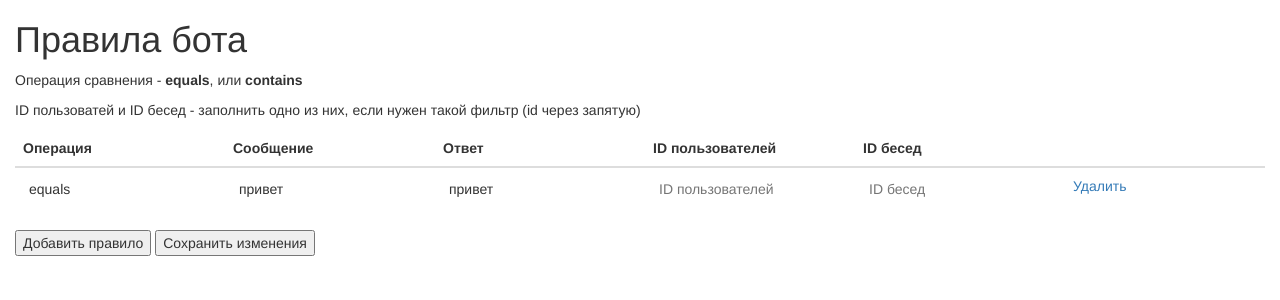
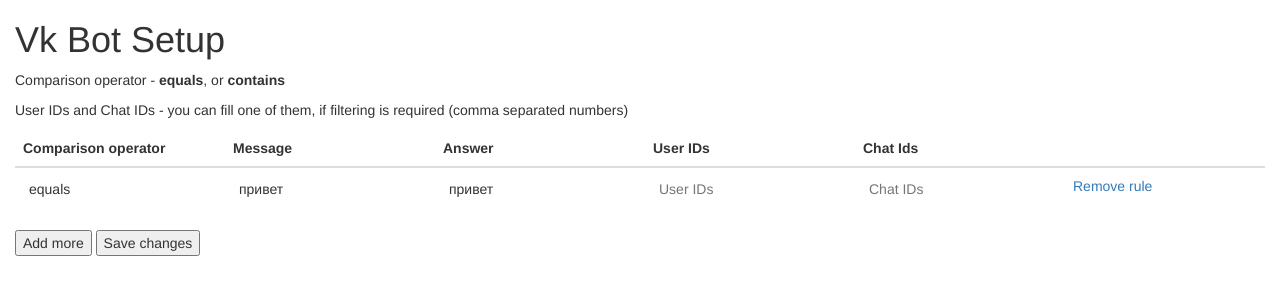
Before and after one commit to follower90/php-vkbot, a PHP site: page / in a window 1280 px wide. Shown: the top 300 px of the page. Run offline with PHP 8.4, Linux system fonts and the light colour scheme; data comes from the database, SQL or seed files in the repository; both versions use the stored data as it was after the commit.

Commit message:
translate everything to english

```diff
--- a/setup/css/style.css
+++ b/setup/css/style.css
@@ -13,3 +13,6 @@
 .new-rule {
     display: none;
 }
+.remove {
+    cursor: pointer;
+}
--- a/setup/tpl/main.phtml
+++ b/setup/tpl/main.phtml
@@ -1,50 +1,50 @@
 <!doctype html>
 <html>
 <head>
-	<title>Настройка бота</title>
+	<title>Vk Bot Web UI</title>
 	<link rel="stylesheet" href="../css/bootstrap.min.css">
 	<link rel="stylesheet" href="../css/style.css">
 </head>
 <body>
 <div class="container-fluid">
-	<h1>Правила бота</h1>
+	<h1>Vk Bot Setup</h1>
 
-	<p>Операция сравнения - <b>equals</b>, или <b>contains</b></p>
-	<p>ID пользоватей и ID бесед - заполнить одно из них, если нужен такой фильтр (id через запятую)</p>
+	<p>Comparison operator - <b>equals</b>, or <b>contains</b></p>
+	<p>User IDs and Chat IDs - you can fill one of them, if filtering is required (comma separated numbers)</p>
 
 	<form method="post">
 		<table class="table rules">
 			<thead>
 			<tr>
-				<th>Операция</th>
-				<th>Сообщение</th>
-				<th>Ответ</th>
-				<th>ID пользователей</th>
-				<th>ID бесед</th>
+				<th>Comparison operator</th>
+				<th>Message</th>
+				<th>Answer</th>
+				<th>User IDs</th>
+				<th>Chat Ids</th>
 				<th width="200"></th>
 			</tr>
 			</thead>
 			<tbody>
 			<?php foreach ($rules as $rule) { ?>
 				<tr>
-					<td><input placeholder="Операция" name="operation[]" type="text"
+					<td><input placeholder="Operation" name="operation[]" type="text"
 							   value="<?php echo $rule['operation']; ?>"/></td>
-					<td><input placeholder="Сообщение" name="message_in[]" type="text"
+					<td><input placeholder="Message" name="message_in[]" type="text"
 							   value="<?php echo $rule['message_in']; ?>"/></td>
-					<td><input placeholder="Ответ" name="message_out[]" type="text"
+					<td><input placeholder="Answer" name="message_out[]" type="text"
 							   value="<?php echo $rule['message_out']; ?>"/></td>
-					<td><input placeholder="ID пользователей" name="users[]" type="text"
+					<td><input placeholder="User IDs" name="users[]" type="text"
 							   value="<?php echo $rule['users']; ?>"/></td>
-					<td><input placeholder="ID бесед" name="chats[]" type="text" value="<?php echo $rule['chats']; ?>"/>
+					<td><input placeholder="Chat IDs" name="chats[]" type="text" value="<?php echo $rule['chats']; ?>"/>
 					</td>
-					<td><a class="remove">Удалить</a></td>
+					<td><a class="remove">Remove rule</a></td>
 				</tr>
 			<?php } ?>
 			</tbody>
 		</table>
 
-		<input type="submit" name="create" value="Добавить правило"/>
-		<input type="submit" name="submit" value="Сохранить изменения"/>
+		<input type="submit" name="create" value="Add more"/>
+		<input type="submit" name="submit" value="Save changes"/>
 	</form>
 </div>
 <script>
@@ -52,7 +52,7 @@
 		var rules = document.querySelector('.rules');
 
 		rules.addEventListener('click', function (e) {
-			if (e.target.className === 'remove' && confirm('Правило будет удалено. Вы уверены?')) {
+			if (e.target.className === 'remove') {
 				var rule = e.target.parentNode.parentNode;
 				rule.parentNode.removeChild(rule);
 			}
```
Also changed, not shown: README.MD, database.db.
